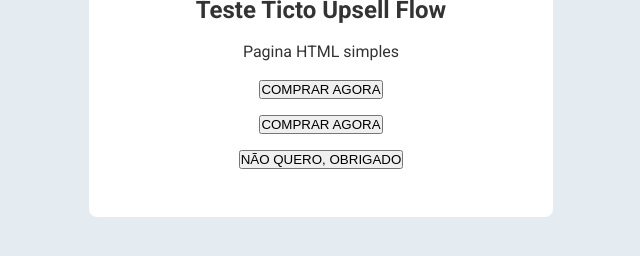
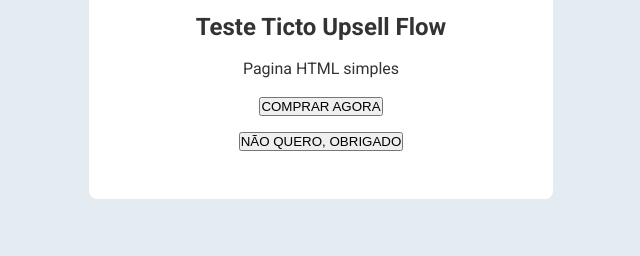
Before and after one commit to rogeriopaiva27/site_vercel, a plain HTML site: page index.html in a window 1280 px wide. Shown: the part 392-648 px from the top of the page, without its empty margins (327-967 px from the left). Drawn offline with Linux system fonts and the light colour scheme.

Commit message:
desativar Upsell oferta qa cosmetico

```diff
--- a/index.html
+++ b/index.html
@@ -88,7 +88,7 @@
          <button type="button"  class="ticto-upsell-button" data-offer-code="O9C5E43AC">COMPRAR AGORA</button>
         <!-- <button type="button"  class="ticto-upsell-button" data-offer-code="O88085370">COMPRAR AGORA</button> -->
          <!-- PROD -->
-        <button type="button"  class="ticto-upsell-button" data-offer-code="OACA6A6D1">COMPRAR AGORA</button>
+        <!-- <button type="button"  class="ticto-upsell-button" data-offer-code="OACA6A6D1">COMPRAR AGORA</button> -->
         <button type="button"  class="ticto-refuse-button" >NÃO QUERO, OBRIGADO</button>
       </div>
     </div>
```
